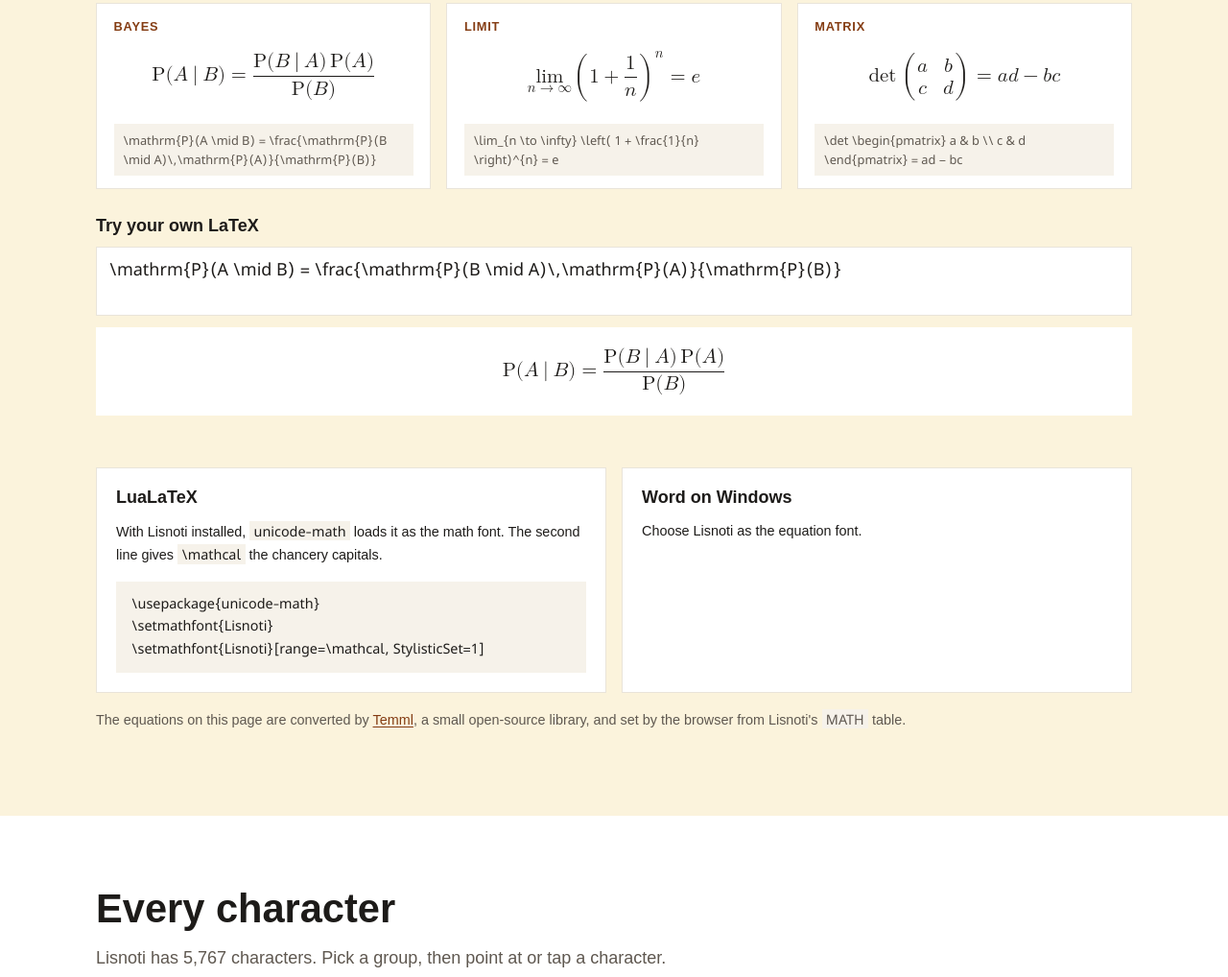
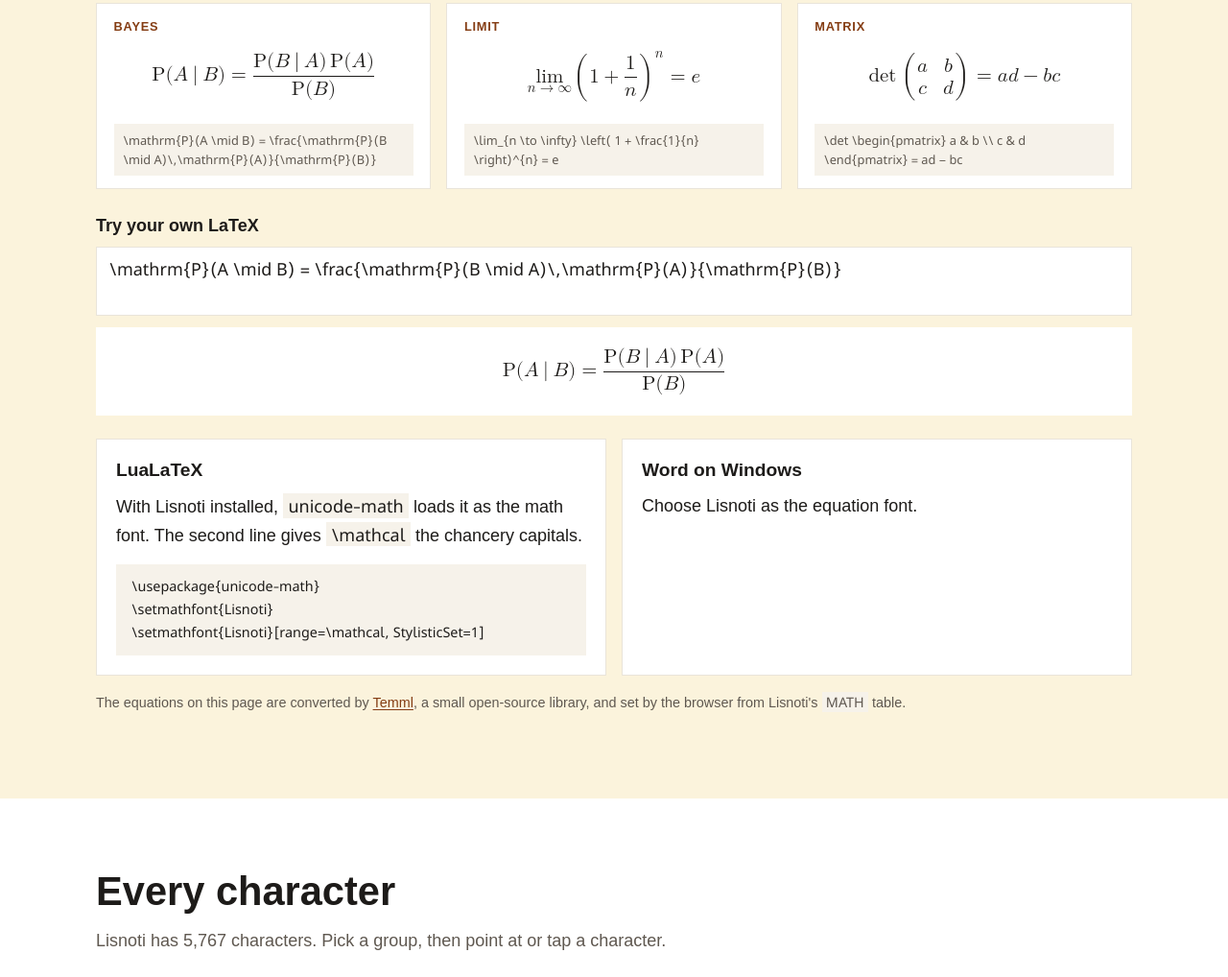
Before and after one commit to Lisnoti/lisnoti.github.io, a plain HTML site: page index.html in a window 1280 px wide. Shown: the part 2602-3620 px from the top of the page at 96% size. Drawn offline with Linux system fonts and the light colour scheme; a web font is replaced by a local one.

Commit message:
Tweak instructions for LuaLaTeX and remove Word ones

```diff
--- a/assets/site.css
+++ b/assets/site.css
@@ -187,7 +187,7 @@
 	--fs-large: 20.8px;     /* opening lede, equations */
 	--fs-h3: 19.2px;        /* card and tile headings */
 	--fs-body: 18px;        /* running text, inputs, verdict */
-	--fs-small: 14.4px;     /* notes, buttons, top bar, tile text, tips, code panes and snippets */
+	--fs-small: 14.4px;     /* notes, buttons, top bar, tile text, code panes and snippets */
 	--fs-label: 12.8px;     /* capitalised labels, copy buttons, equation source */
 }
 
@@ -578,10 +578,6 @@
 /* Short snippets wrap rather than scroll, so nothing hides under the copy button. */
 .card .snippet { white-space: pre-wrap; overflow-wrap: anywhere; }
 
-/* Tips, such as the LuaLaTeX and Word cards under the equations: smaller text, but the
-   snippets keep their size, which is set in rem. */
-.tips .card { font-size: var(--fs-small); }
-.tips .card h3 { font-size: var(--fs-body); }
 
 .copyable { position: relative; }
 .copyable .snippet { padding-right: 4.5rem; }
@@ -830,8 +826,14 @@
 /* No panel of its own: the section is already the band colour, so the input and the
    output run the full width, level with the equation cards above. */
 .try-math {
-	margin-bottom: 2rem;
+	margin-bottom: 1.5rem;
 }
+
+/* The LuaLaTeX set-up under the LaTeX box: its heading matches 'Try your own LaTeX', and its
+   text the small note on Temml below it. */
+.latex-tip { margin-bottom: 1.5rem; }
+.latex-tip h3 { font-size: var(--fs-body); margin: 0 0 .5rem; }
+.latex-tip .small { margin-bottom: .75rem; }
 
 .try-math textarea {
 	display: block;
@@ -856,7 +858,7 @@
 	overflow-x: auto;
 }
 
-.tex-error { color: var(--warn); font-size: var(--fs-small); margin: .5rem 0 0; min-height: 1em; }
+.tex-output.has-error { color: var(--warn); font-size: var(--fs-small); }
 
 /* ---- Glyph explorer ---- */
 
--- a/assets/site.js
+++ b/assets/site.js
@@ -252,14 +252,19 @@
 
 	const input = $('#tex-input');
 	const output = $('#tex-output');
-	const error = $('#tex-error');
+	// A LaTeX error replaces the equation in the output box, so no space is kept for it. The
+	// box keeps the height it had, so the page does not jump while an equation is half typed.
 	const update = () => {
 		if (!hasTemml) return;
+		const height = output.offsetHeight;   // measured first: Temml empties the box before it fails
 		try {
 			temml.render(input.value, output, { displayMode: true, throwOnError: true });
-			error.textContent = '';
+			output.classList.remove('has-error');
+			output.style.minHeight = '';
 		} catch (e) {
-			error.textContent = e.message;
+			if (!output.classList.contains('has-error')) output.style.minHeight = height + 'px';
+			output.textContent = e.message;
+			output.classList.add('has-error');
 		}
 	};
 	// The box grows and shrinks with its text, as the type tester's does. Its border is
```
